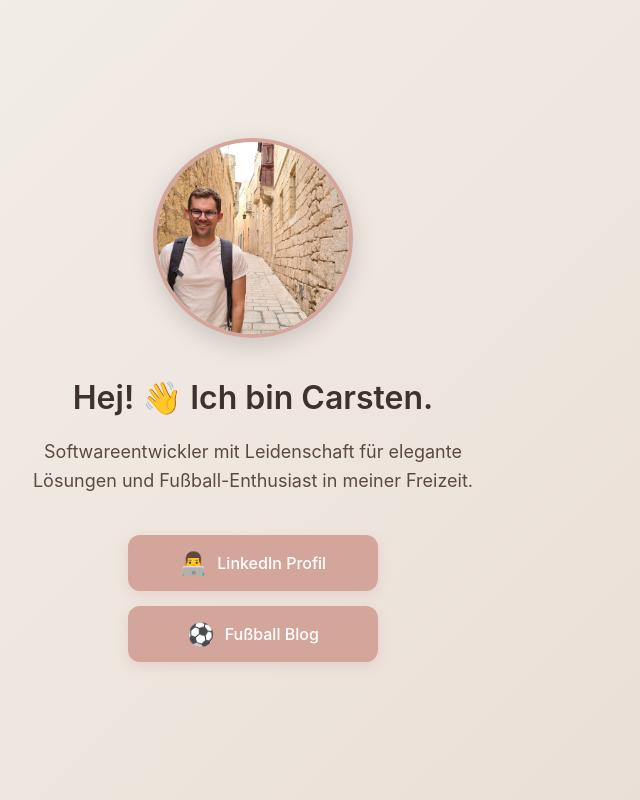
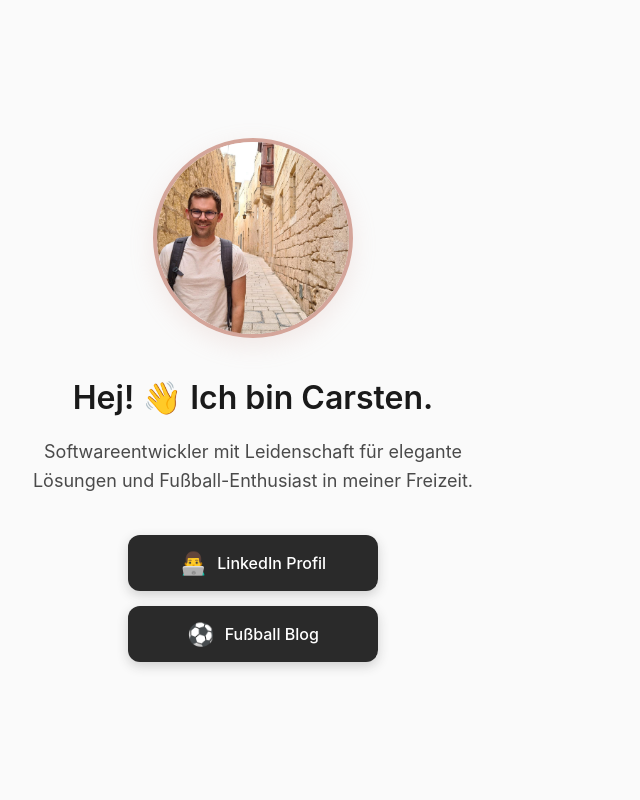
Before and after one commit to CarstenFrommhold/onepager, a plain HTML site: page index.html in a window 1280 px wide. Shown: the whole page, without its empty margins (387-1027 px from the left). Drawn offline with Linux system fonts and the light colour scheme.

Commit message:
nice design

```diff
--- a/index.html
+++ b/index.html
@@ -13,7 +13,7 @@
 
         body {
             font-family: -apple-system, BlinkMacSystemFont, 'Segoe UI', Roboto, Oxygen, Ubuntu, Cantarell, sans-serif;
-            background: linear-gradient(135deg, #f5f0eb 0%, #e8ddd4 100%);
+            background: #fafafa;
             min-height: 100vh;
             display: flex;
             align-items: center;
@@ -33,12 +33,12 @@
             border-radius: 50%;
             object-fit: cover;
             border: 4px solid #d4a59a;
-            box-shadow: 0 8px 24px rgba(0, 0, 0, 0.15);
+            box-shadow: 0 8px 24px rgba(212, 165, 154, 0.2);
             margin-bottom: 30px;
         }
 
         .intro-text {
-            color: #5a4a42;
+            color: #4a4a4a;
             font-size: 18px;
             line-height: 1.6;
             margin-bottom: 40px;
@@ -49,7 +49,7 @@
             font-size: 32px;
             font-weight: 600;
             margin-bottom: 15px;
-            color: #3d322d;
+            color: #1a1a1a;
         }
 
         .links {
@@ -64,22 +64,22 @@
             align-items: center;
             gap: 10px;
             padding: 15px 30px;
-            background: #d4a59a;
+            background: #2a2a2a;
             color: white;
             text-decoration: none;
             border-radius: 12px;
             font-size: 16px;
             font-weight: 500;
             transition: all 0.3s ease;
-            box-shadow: 0 4px 12px rgba(212, 165, 154, 0.3);
+            box-shadow: 0 4px 12px rgba(42, 42, 42, 0.2);
             min-width: 250px;
             justify-content: center;
         }
 
         .link-button:hover {
-            background: #c89485;
+            background: #d4a59a;
             transform: translateY(-2px);
-            box-shadow: 0 6px 16px rgba(212, 165, 154, 0.4);
+            box-shadow: 0 6px 20px rgba(212, 165, 154, 0.4);
         }
 
         .link-button:active {
```
